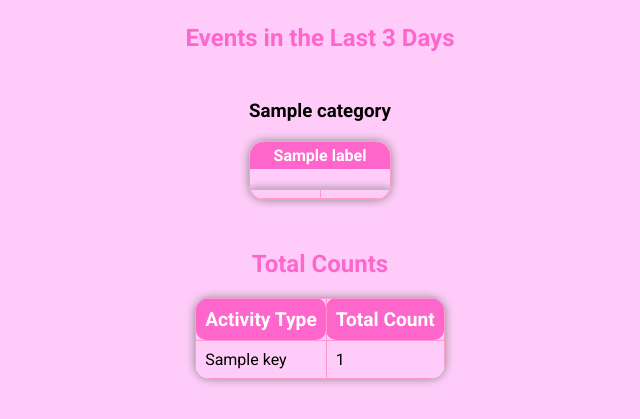
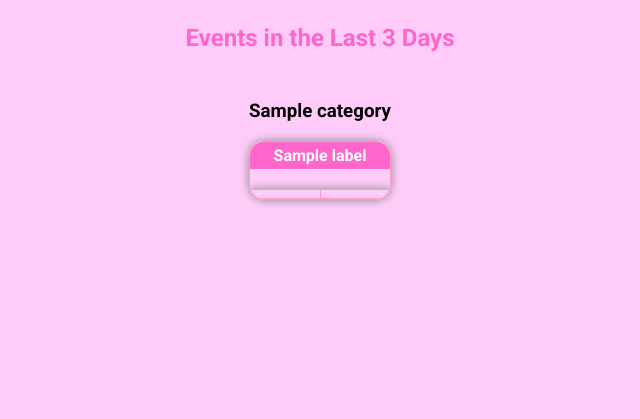
Before and after one commit to csw1nk/TallyProject, a Flask app: template templates/index.html in a window 1280 px wide. Shown: the part 1588-2007 px from the top of the page, without its empty margins (320-960 px from the left). After the commit the page ends 1794 px from the top, so only its background shows below. Run offline with Flask 3, Linux system fonts and the light colour scheme; the template is opened without the code that fills it: most values are stand-ins (such as "Sample title", 1, 10 or a date in 2020); grey boxes marked "Sample" are stand-in pictures.

Commit message:
cleaned up some unneeded html and app.py

```diff
--- a/app.py
+++ b/app.py
@@ -31,12 +31,6 @@ def query_db(query, args=(), one=False):
 def get_key_counts():
     """Get counts of each key press from the database."""
     return {row['key_label']: row['count'] for row in query_db("SELECT key_label, COUNT(*) as count FROM keypresses GROUP BY key_label")}
-
-def get_most_recent_keypress():
-    """Get the most recent key press timestamp."""
-    query = "SELECT MAX(timestamp) FROM keypresses"
-    result = query_db(query, one=True)
-    return result['MAX(timestamp)'] if result and result['MAX(timestamp)'] else None
 
 def get_last_event_times():
     """Get the last event time for each key press, split by category."""
--- a/templates/index.html
+++ b/templates/index.html
@@ -262,21 +262,6 @@
         </div>
     {% endfor %}
 </div>
-
-    <h2>Total Counts</h2>
-    <table>
-        <tr>
-            <th>Activity Type</th>
-            <th>Total Count</th>
-        </tr>
-        {% for key, count in key_counts.items() %}
-        <tr>
-            <td>{{ key }}</td>
-            <td>{{ count }}</td>
-        </tr>
-        {% endfor %}
-    </table>
-
     <script>
         // Add this script at the bottom, before closing </body> tag
         var harperData = JSON.parse('{{ harper_data_json | safe }}');
```
